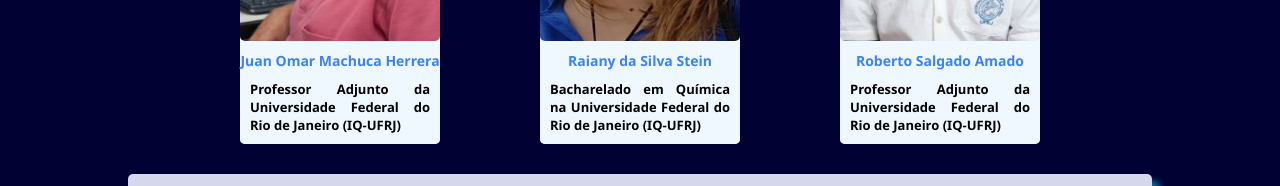
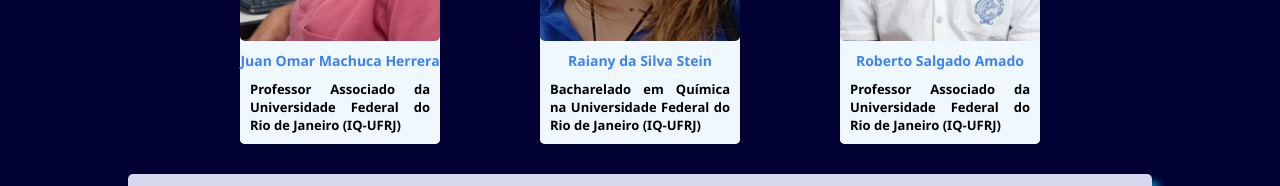
Before and after one commit to raianystein/simulador-quimica-react, a React (Vite) app: page / in a window 1280 px wide. Shown: the part 979-1165 px from the top of the page. Built offline with nearby package versions, Linux system fonts and the light colour scheme.

Commit message:
Update index.tsx

```diff
--- a/src/components/InfoDetails/index.tsx
+++ b/src/components/InfoDetails/index.tsx
@@ -10,7 +10,7 @@ export default function InfoDetails() {
             <div className="Omar-img"></div>
             <div className="Omar">
                 <h3>Juan Omar Machuca Herrera</h3>
-                <h4>Professor Adjunto da Universidade Federal do Rio de Janeiro (IQ-UFRJ)</h4>
+                <h4>Professor Associado da Universidade Federal do Rio de Janeiro (IQ-UFRJ)</h4>
             </div>
         </div>
         <div>
@@ -24,7 +24,7 @@ export default function InfoDetails() {
             <div className="Roberto-img"></div>
             <div className="Roberto">
                 <h3>Roberto Salgado Amado</h3>
-                <h4>Professor Adjunto da Universidade Federal do Rio de Janeiro (IQ-UFRJ)</h4>
+                <h4>Professor Associado da Universidade Federal do Rio de Janeiro (IQ-UFRJ)</h4>
             </div>
         </div>
       </div>
```
